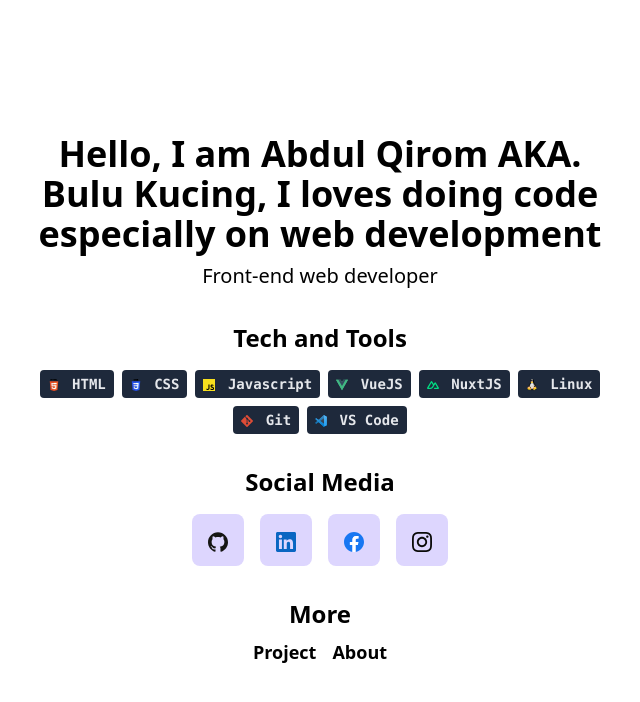
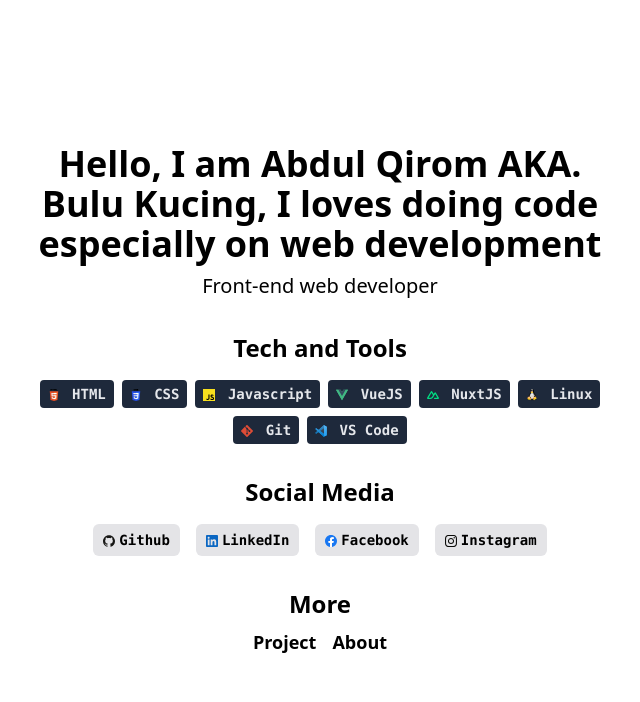
Before and after one commit to bulukucing/website, a Nuxt app: page / in a window 1280 px wide. Shown: the top 702 px of the page, without its empty margins (320-960 px from the left). Built offline with nearby package versions, Linux system fonts and the light colour scheme.

Commit message:
add alt and name on social media link

```diff
--- a/pages/index.vue
+++ b/pages/index.vue
@@ -65,7 +65,7 @@
           <span
             class="bg-slate-800 text-sm text-gray-200 px-2 py-1 font-semibold rounded"
           >
-            <Icon name="logos:visual-studio-code" class="mr-1 w-3 h-3" />
+            <Icon name="logos:visual-studio-code" class="mr-1 w-3 h-3"/>
             VS Code
           </span>
         </div>
@@ -76,30 +76,30 @@
             Social Media
           </h2>
         </div>
-        <div class="flex flex-row flex-wrap gap-4 justify-center text-sm md:text-xl">
+        <div class="flex flex-row flex-wrap gap-4 justify-center text-sm  font-mono font-semibold">
           <a
             href="https://github.com/bulukucing/"
-            class="bg-violet-200 hover:bg-gray-600 py-3 px-4 text-center rounded-lg"
+            class="bg-zinc-200 hover:text-gray-200 hover:bg-zinc-600 px-2.5 py-1.5 rounded-md"
           >
-            <Icon name="logos:github-icon"/>
+            <Icon name="logos:github-icon" class="mr-1 w-3 h-3" alt="Github"/>Github
           </a>
           <a
             href="#"
-            class="bg-violet-200 hover:bg-gray-600 py-3 px-4 text-center rounded-lg"
+            class="bg-zinc-200 hover:text-gray-200 hover:bg-zinc-600 px-2.5 py-1.5 rounded-md"
           >
-            <Icon name="logos:linkedin-icon"/>
+            <Icon name="logos:linkedin-icon" class="mr-1 w-3 h-3" alt="Linkedin"/>LinkedIn
           </a>
           <a
             href="https://www.facebook.com/abdul.qirom.323"
-            class="bg-violet-200 hover:bg-gray-600 py-3 px-4 text-center rounded-lg"
+            class="bg-zinc-200 hover:text-gray-200 hover:bg-zinc-600 px-2.5 py-1.5 rounded-md"
           >
-            <Icon name="logos:facebook"/>
+            <Icon name="logos:facebook" class="mr-1 w-3 h-3" alt="Facebook"/>Facebook
           </a>
           <a
             href="https://www.instagram.com/bulukucing_bk/"
-            class="bg-violet-200 hover:bg-gray-600 py-3 px-4 text-center rounded-lg"
+            class="bg-zinc-200 hover:text-gray-200 hover:bg-zinc-600 px-2.5 py-1.5 rounded-md"
           >
-            <Icon name="logos:instagram-icon"/>
+            <Icon name="logos:instagram-icon" class="mr-1 w-3 h-3" alt="Instagram"/>Instagram
           </a>
         </div>
       </div>
```
